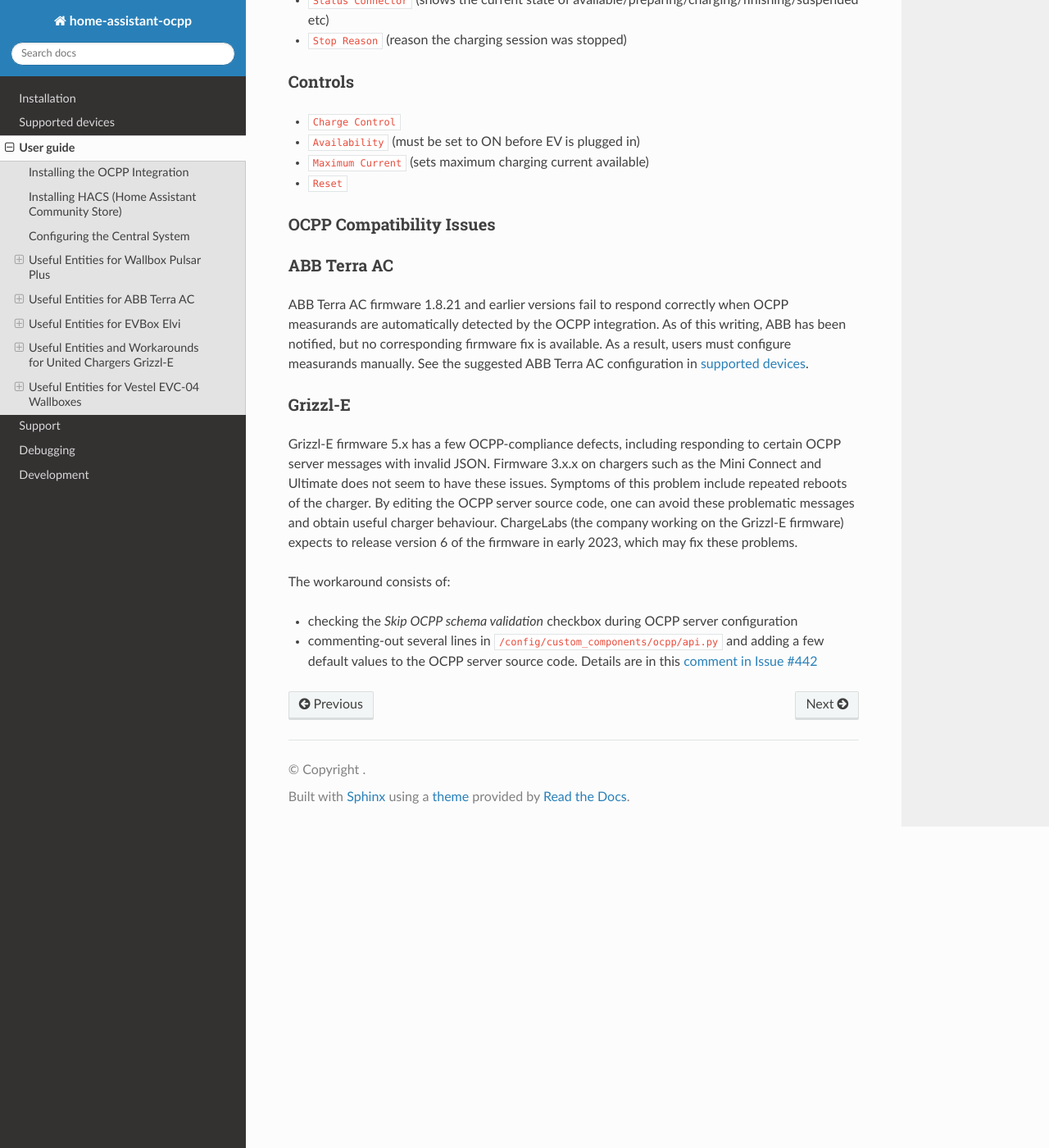
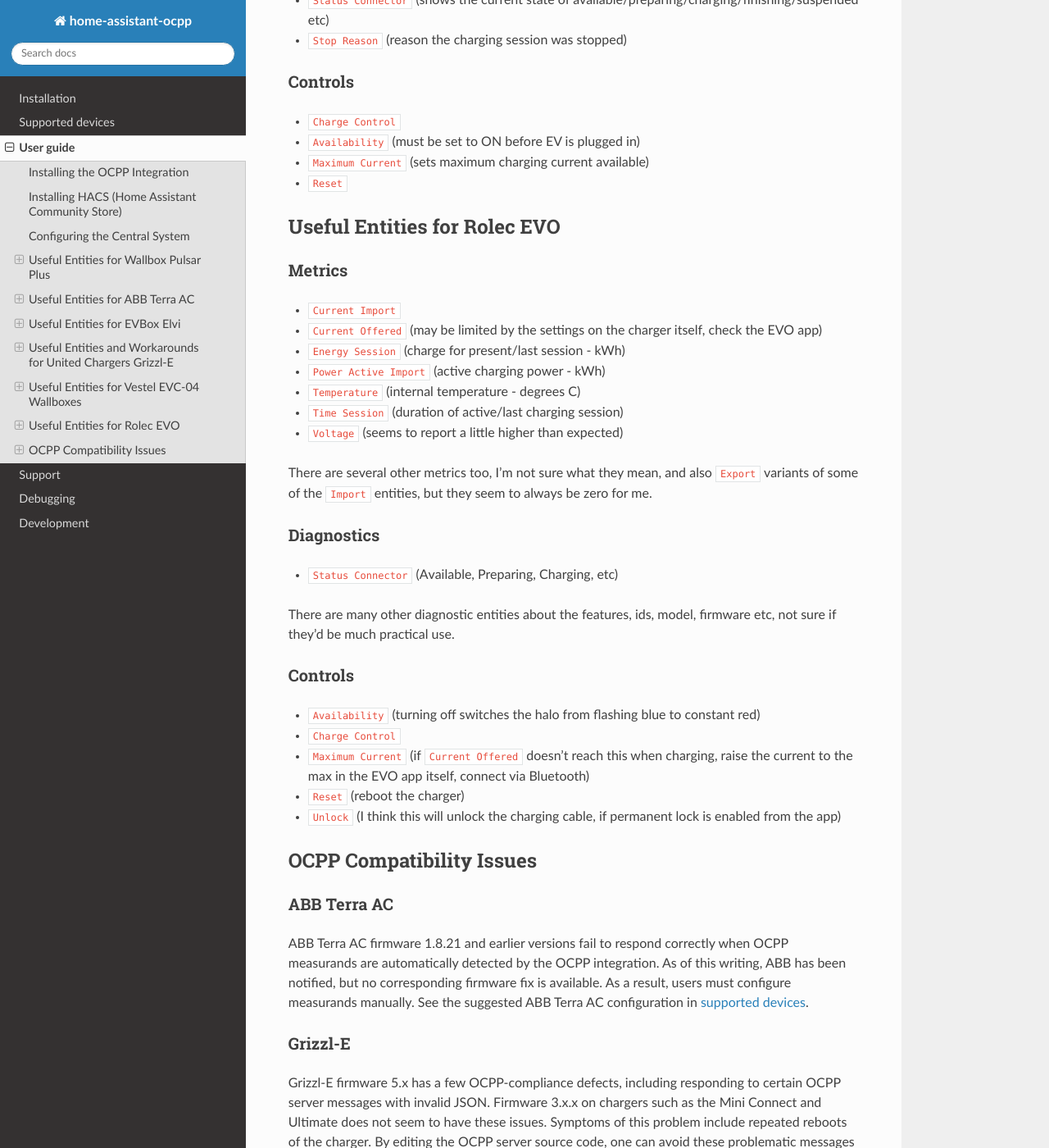
Before and after one commit to lbbrhzn/ocpp, a Sphinx documentation site: the page built from docs/user-guide.md, in a window 1280 px wide and 1400 px high, scrolled down 4564 px. Shown: the whole window at 82% size. Built offline with Sphinx 7.4.7 and the Read the Docs theme 3.1.0, drawn with Linux system fonts in a browser that asks for light colours.

Commit message:
Added Rolec EVO to docs

```diff
--- a/docs/user-guide.md
+++ b/docs/user-guide.md
@@ -124,7 +124,35 @@
 * `Maximum Current` (sets maximum charging current available)
 * `Reset`
 
-### OCPP Compatibility Issues
+## Useful Entities for Rolec EVO
+
+### Metrics
+
+* `Current Import`
+* `Current Offered` (may be limited by the settings on the charger itself, check the EVO app)
+* `Energy Session` (charge for present/last session - kWh)
+* `Power Active Import` (active charging power - kWh)
+* `Temperature` (internal temperature - degrees C)
+* `Time Session` (duration of active/last charging session)
+* `Voltage` (seems to report a little higher than expected)
+
+There are several other metrics too, I'm not sure what they mean, and also `Export` variants of some of the `Import` entities, but they seem to always be zero for me.
+
+### Diagnostics
+
+* `Status Connector` (Available, Preparing, Charging, etc)
+
+There are many other diagnostic entities about the features, ids, model, firmware etc, not sure if they'd be much practical use.
+
+### Controls
+
+* `Availability` (turning off switches the halo from flashing blue to constant red)
+* `Charge Control`
+* `Maximum Current` (if `Current Offered` doesn't reach this when charging, raise the current to the max in the EVO app itself, connect via Bluetooth)
+* `Reset` (reboot the charger)
+* `Unlock` (I think this will unlock the charging cable, if permanent lock is enabled from the app)
+
+## OCPP Compatibility Issues
 
 ### ABB Terra AC
 
```
Also changed, not shown: docs/supported-devices.md (+10 -0 lines).
